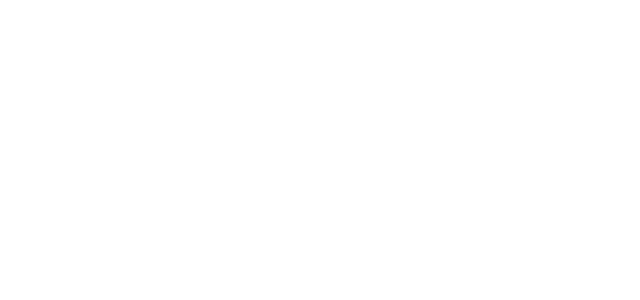
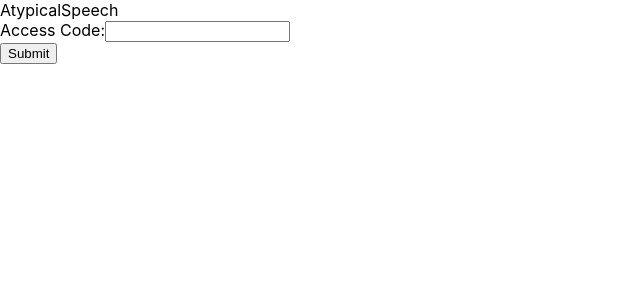
Before and after one commit to maxzinkus/AtypicalSpeech, a React (Create React App) app in the folder client/: page /login in a window 1280 px wide. Before the commit this address had no page. Shown: the top 300 px of the page, without its empty margins (0-640 px from the left). Built offline with nearby package versions, Linux system fonts and the light colour scheme.

Commit message:
added conditional rendering

```diff
--- a/client/src/App.js
+++ b/client/src/App.js
@@ -10,15 +10,10 @@
 
 function App() {
 
-  const [error, setError] = useState("");
-
-  const Login = details => {
-    console.log(details)
-  }
-
   return (
     <Routes>
-      <Route path="/" element={<Home Login={Login} error={error} />} />
+      <Route path="/" element={<Home />} />
+      <Route path="/login" element={<Home />} />
     </Routes>
   )
 }
--- a/client/src/pages/Home.js
+++ b/client/src/pages/Home.js
@@ -1,12 +1,33 @@
 import React, { useEffect, useState } from 'react'
 import LoginForm from '../components/LoginForm';
 
-function Home({Login, error}) {
+function Home() {
+
+  const [user, setUser] = useState({accessCode: ""})
+  const [error, setError] = useState("");
+
+  const Login = details => {
+    console.log("details: ", details.accessCode);
+
+    setUser({
+      accessCode: details.accessCode
+    });
+
+    console.log("user: ", user);
+  }
+
+  const renderLoginForm = () => {
+    if (user.accessCode === "") {
+      return <LoginForm Login={Login} error={error}></LoginForm>
+    } else {
+      return <div>Welcome, accessCode: {user.accessCode}</div>
+    }
+  }
 
   return (
     <>
       <div>AtypicalSpeech</div>
-      <LoginForm Login={Login} error={error}></LoginForm>
+      {renderLoginForm()}
     </>
   )
 }
```
